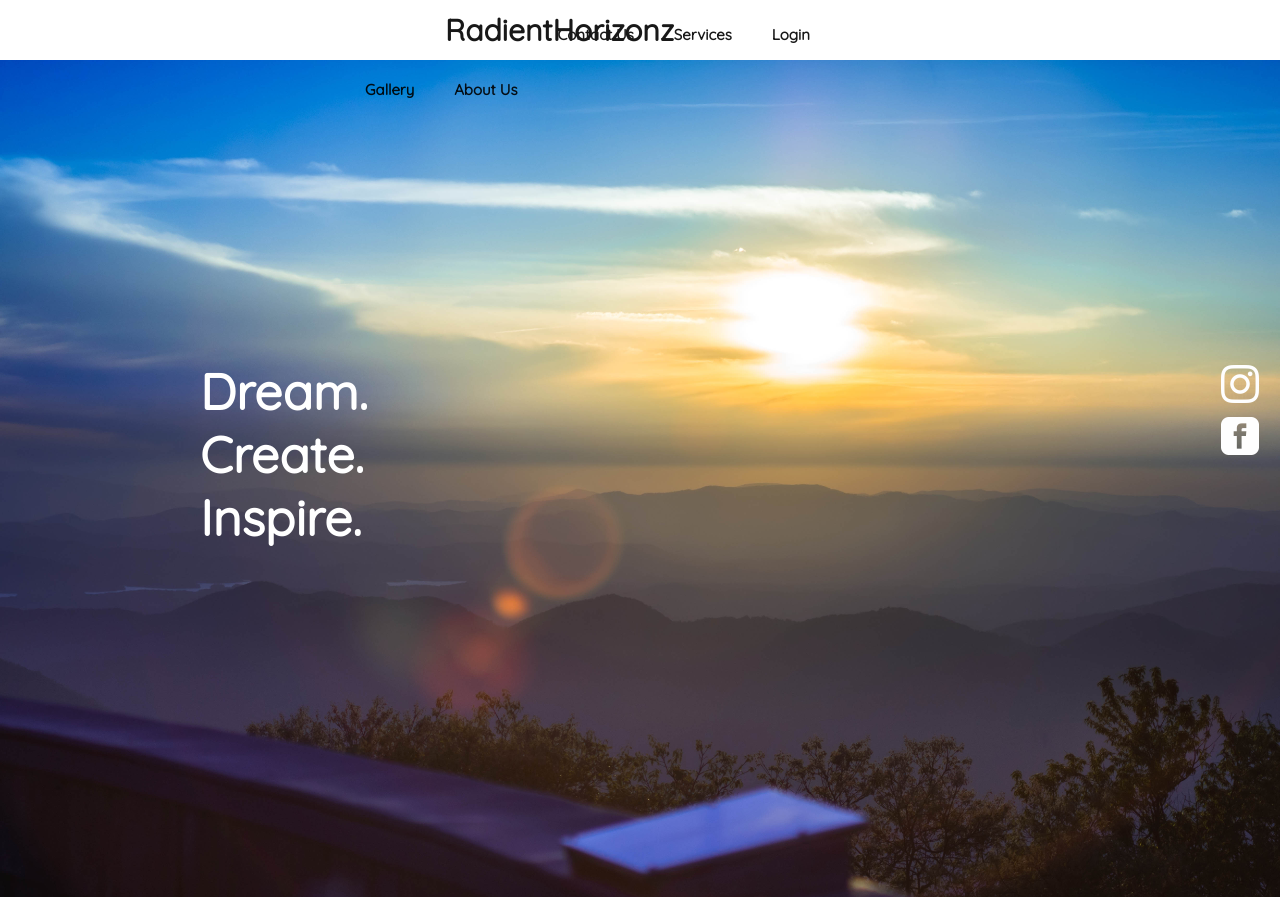
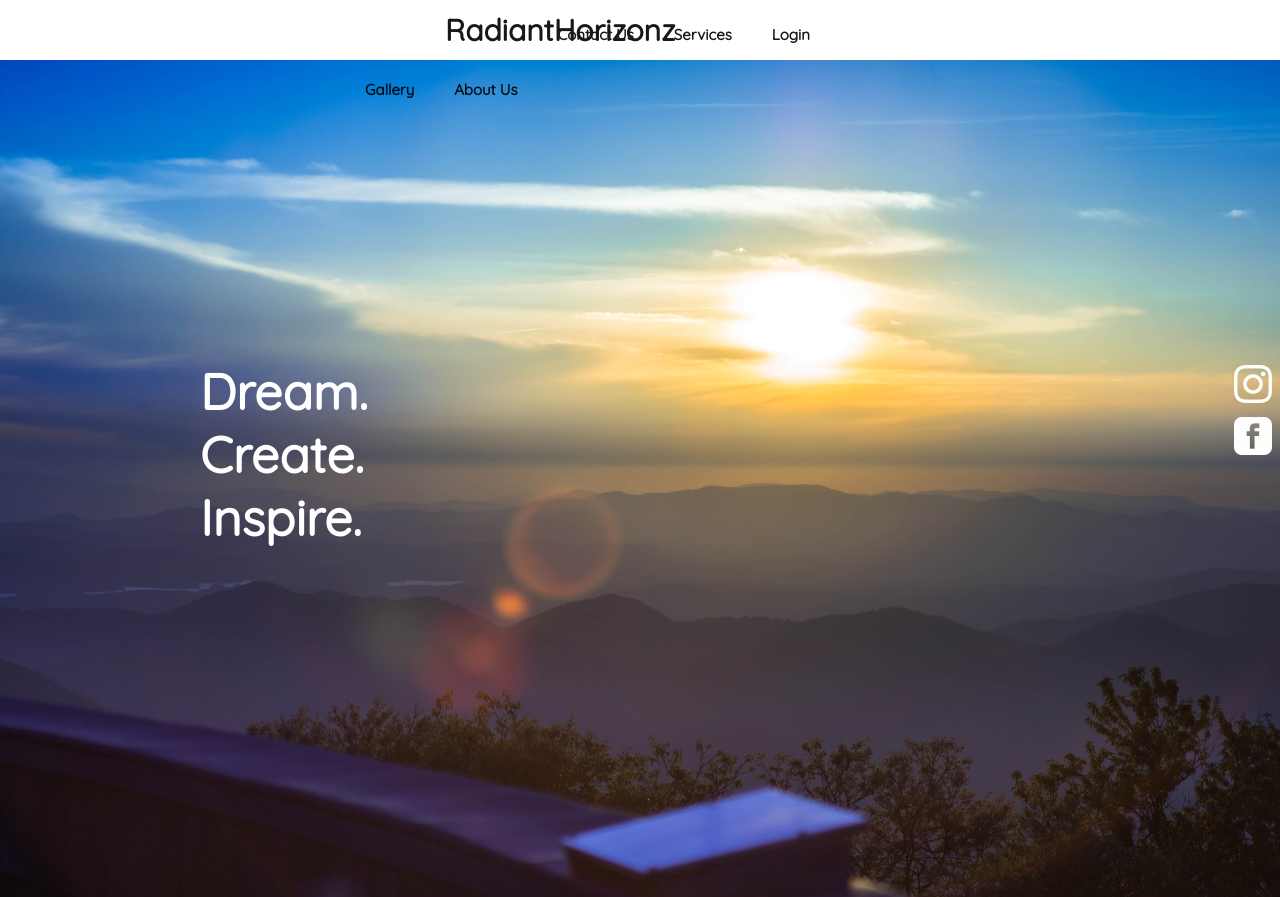
Before and after one commit to radiantHorizonz/Portfolio, a plain HTML site: page index.html in a window 1280 px wide. Shown: the top 897 px of the page. Drawn offline with Linux system fonts and the light colour scheme.

Commit message:
Fixing the social media button layout

```diff
--- a/CSS/final.css
+++ b/CSS/final.css
@@ -143,6 +143,6 @@ P{
 #socialMediaIcons{
     position: absolute;
     top: 45%;
-    left: 95%;
+    left: 96%;
     /* padding-left: 800px; */
 }
--- a/index.html
+++ b/index.html
@@ -1,7 +1,7 @@
 <!DOCTYPE html>
 <html>
 <head>
-    <title>Final Project</title>
+    <title>RadiantHorizonz</title>
     <link rel="stylesheet" type="text/css" href="CSS/final.css">
     <link href="https://fonts.googleapis.com/css?family=Quicksand" rel="stylesheet">
 </head>
@@ -12,7 +12,7 @@
     <div id="header">
         <div id="navdiv">
         <ul id="navBar">
-            <h2 class="nameHeader"><a href="index.html">RadientHorizonz</a></h2>
+            <h2 class="nameHeader"><a href="index.html">RadiantHorizonz</a></h2>
             <div id="block">
                 <li><a href="#">Login</a></li>
                 <li><a href="#">Services</a></li>
@@ -39,6 +39,7 @@
         <a href="https://www.instagram.com/kynosuke/?hl=en">
             <img src="CSS/img/socialMedia/instagramIconWhite.png" alt="Insta">
         </a>
+        <br>
         <a href="https://www.facebook.com/kynosuke">
             <img src="CSS/img/socialMedia/facebookIconWhite.png" alt="fbook">
         </a>
```
